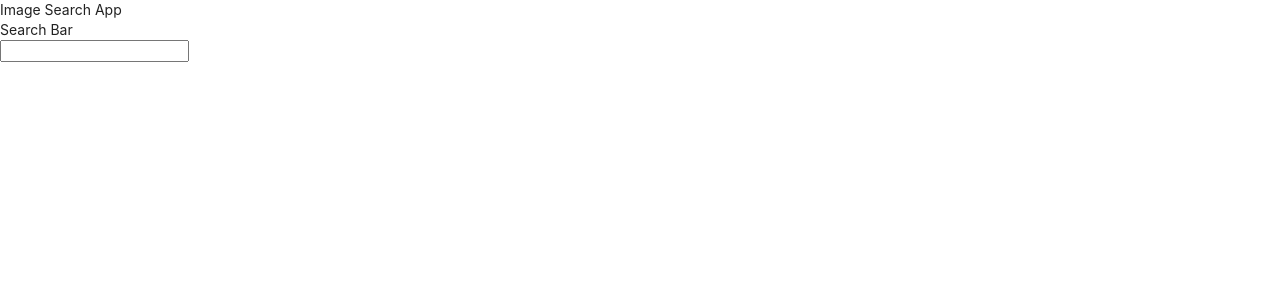
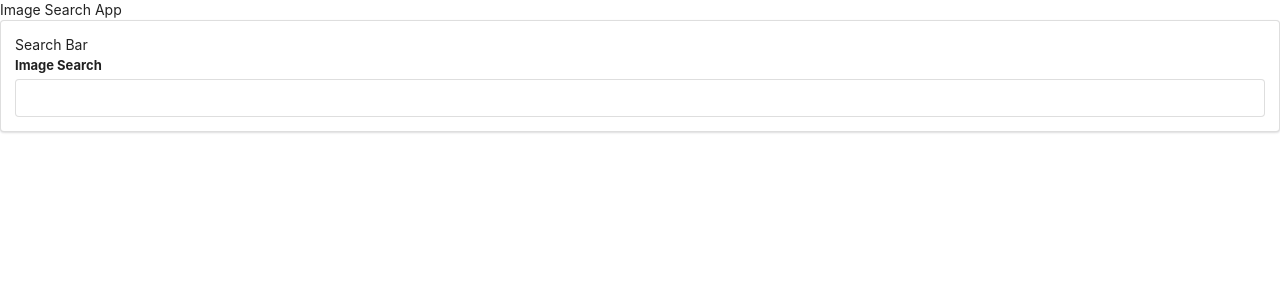
Before and after one commit to acoss22/imagesearch, a React (Create React App) app in the folder images/: page / in a window 1280 px wide. Shown: the top 300 px of the page. Built offline with nearby package versions, Linux system fonts and the light colour scheme.

Commit message:
semantic ui

```diff
--- a/images/src/components/SearchBar/SearchBar.js
+++ b/images/src/components/SearchBar/SearchBar.js
@@ -2,10 +2,14 @@
 
 class SearchBar extends React.Component {
     render(){
-        return <div>
+        return <div className="ui segment">
             Search Bar
-            <form>
-                <input />
+            <form className="ui form">
+                <div className="field">
+                    <label>Image Search</label>
+                <input type="text" />
+                </div>
+
             </form>
         </div>
     }
```
Also changed, not shown: 1 other file (tests, documents, lock files or other folders).
